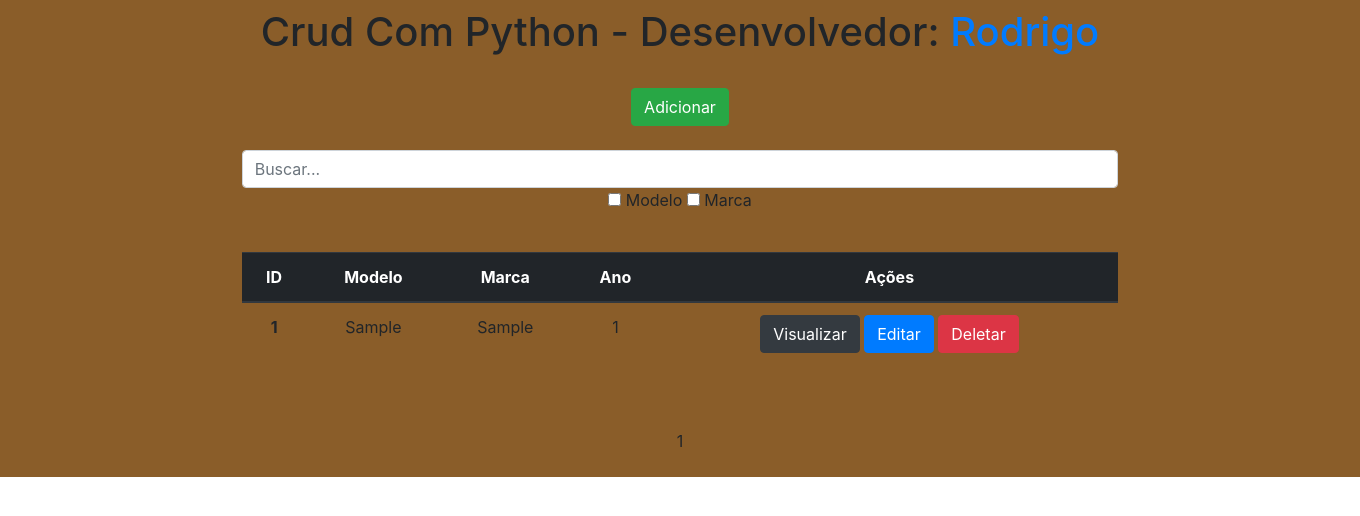
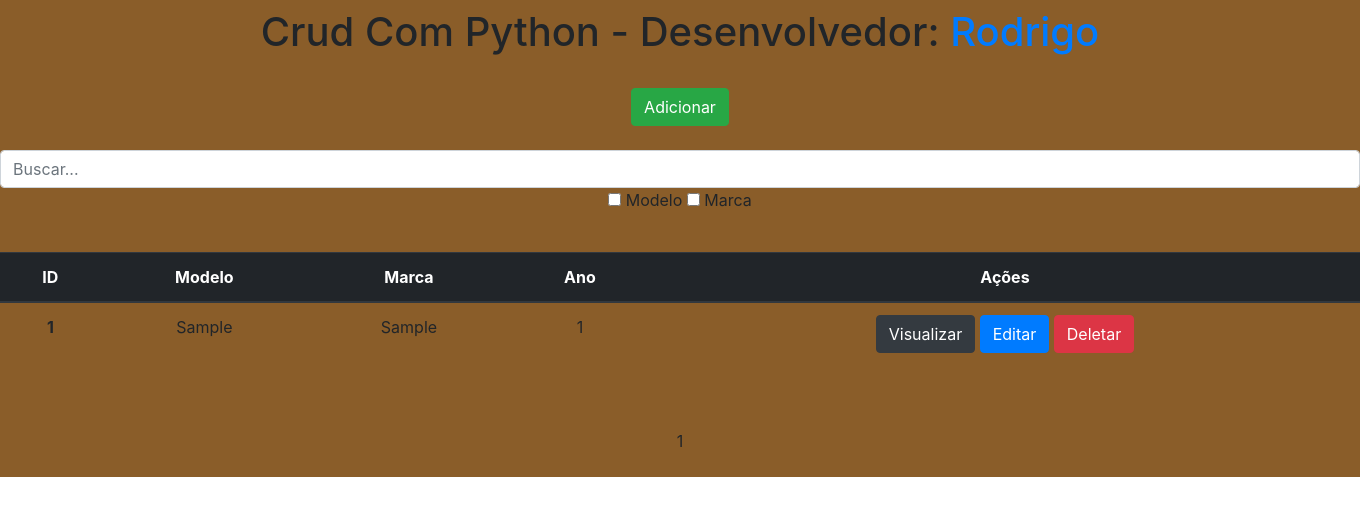
Before and after one commit to rcvdigo/Projeto-Crud-Em-Python, a Django app: page / in a window 1360 px wide. Shown: the top 516 px of the page. Run offline with Django 4.2, Linux system fonts and the light colour scheme; tables that the repository leaves empty hold one stand-in row (values such as "Sample post"); some libraries are stand-ins or nearby versions.

Commit message:
Update index.html

```diff
--- a/appCrud/templates/index.html
+++ b/appCrud/templates/index.html
@@ -22,7 +22,7 @@
         <div class="col-8 m-auto pt-3 pb-2 text-center">
             <a href="/form" class="btn btn-success">Adicionar</a>
         </div>
-        <div class="col-8 m-auto pt-3 pb-2 text-center">
+        <div class="m-auto pt-3 pb-2 text-center">
             <form method="get">
                 <input type="text" id="search" name="search" class="form-control" placeholder="Buscar...">
                 <input type="checkbox" id="modelo-search" name="modelo-search" value="modelo">
@@ -31,7 +31,7 @@
                 <label for="marca-search">Marca</label>
             </form>
         </div>
-        <div class="col-8 m-auto pt-4 pb-2 text-center">
+        <div class="m-auto pt-4 pb-2 text-center">
             <table class="table">
                 <thead class="thead-dark">
                 <tr>
```
